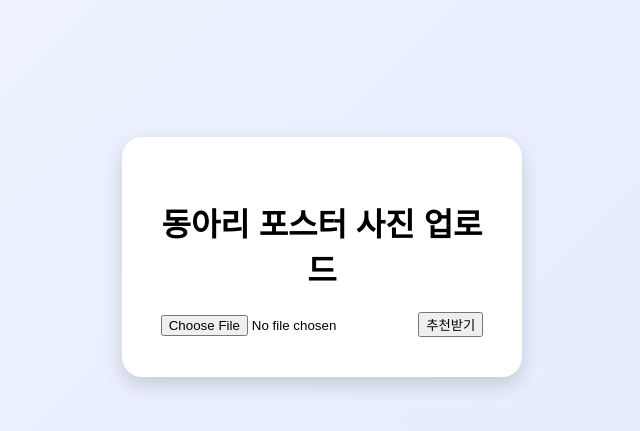
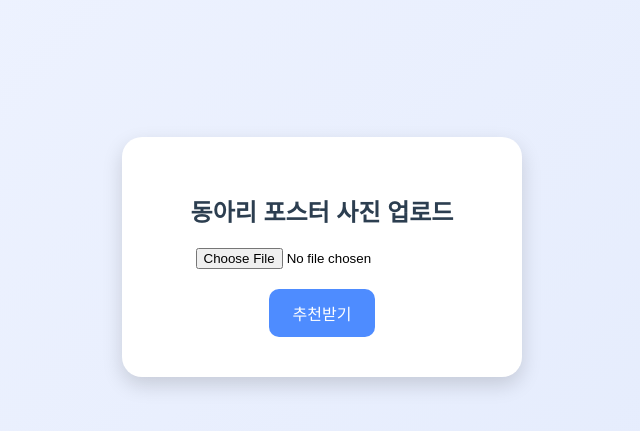
Before and after one commit to MilaEvans/OSS-project, a Flask app: page / in a window 1280 px wide. Shown: the part 143-574 px from the top of the page, without its empty margins (318-958 px from the left). Run offline with Flask 3, Linux system fonts and the light colour scheme; some web fonts are replaced.

Commit message:
UI 개선

```diff
--- a/Image extraction/templates/index.html
+++ b/Image extraction/templates/index.html
@@ -3,7 +3,6 @@
 <head>
     <meta charset="UTF-8">
     <title>동아리 추천</title>
-    <!-- Pretendard 폰트 적용 -->
     <link href="https://fonts.googleapis.com/css2?family=Pretendard&display=swap" rel="stylesheet">
     <style>
         * {
@@ -28,6 +27,29 @@
             width: 100%;
             max-width: 400px;
         }
+        h1 {
+            margin-bottom: 20px;
+            font-size: 24px;
+            color: #2c3e50;
+        }
+        input[type="file"] {
+            display: block;
+            margin: 20px auto;
+            border: none;
+        }
+        button {
+            background-color: #4e8cff;
+            color: white;
+            border: none;
+            padding: 12px 24px;
+            font-size: 16px;
+            border-radius: 10px;
+            cursor: pointer;
+            transition: background-color 0.3s ease;
+        }
+        button:hover {
+            background-color: #357ae8;
+        }
     </style>
 </head>
 <body>
```
